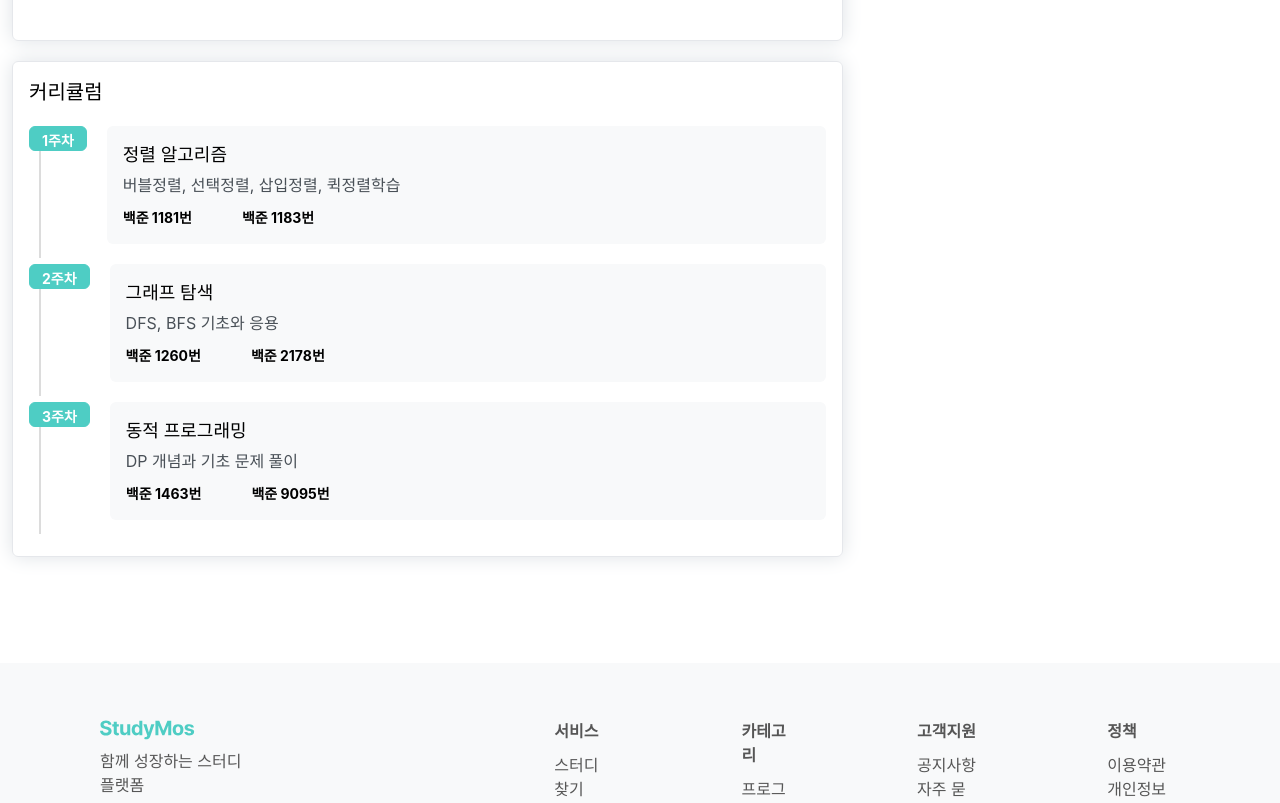
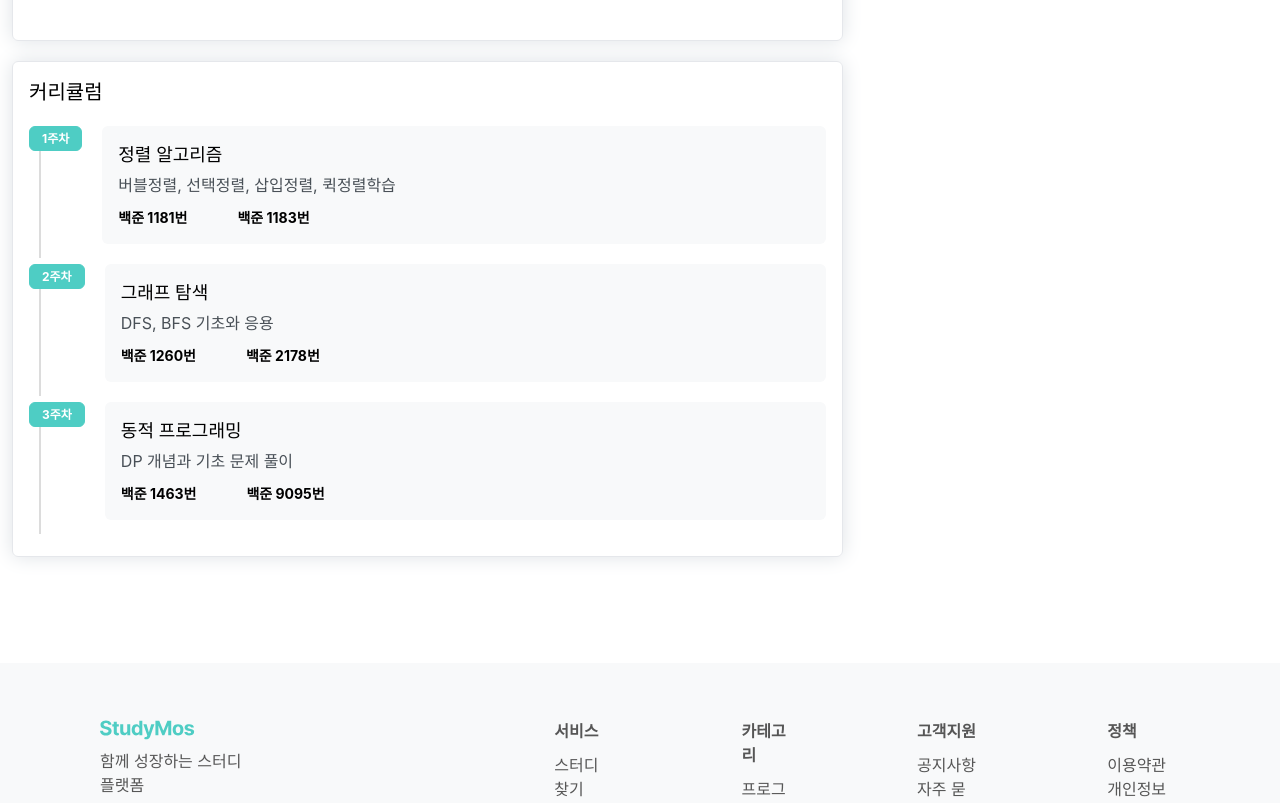
Before and after one commit to project-mos/frontend, a Next.js app: page /studies/1 in a window 1280 px wide. Shown: the part 840-1643 px from the top of the page. Built offline with nearby package versions, Linux system fonts and the light colour scheme.

Commit message:
💄 [Design]: Html 태그 및 Css 수정

```diff
--- a/src/app/studies/[id]/page.tsx
+++ b/src/app/studies/[id]/page.tsx
@@ -1,4 +1,3 @@
-import Grid from "@/components/atoms/Grid";
 import ShareCard from "@/features/studies-detail/components/ShareCard";
 import StudyLeaderCard from "@/features/studies-detail/components/StudyLeaderCard";
 import { MockStudiesApiResult } from "@/app/mock/api/studies";
@@ -10,10 +9,10 @@ const page = () => {
   return (
     <>
       <StudyDescriptionCard data={MockStudiesApiResult} />
-      <Grid className="col-span-4 flex flex-col gap-5">
+      <div className="col-span-4 flex flex-col gap-5">
         <StudyLeaderCard />
         <ShareCard />
-      </Grid>
+      </div>
       <StudyCurriculumCard />
     </>
   );
--- a/src/components/molecules/Curriculum.tsx
+++ b/src/components/molecules/Curriculum.tsx
@@ -15,7 +15,7 @@ const Curriculum = ({ data }: CurriculumProps) => {
           <div className="flex gap-[20px]" key={curriculum.step}>
             <div>
               <Tag.Main className="flex flex-col text-nowrap">
-                <Typography.P3 className="text-[14px] font-bold pt-[1px]">
+                <Typography.P3 className="font-bold pt-[1px]">
                   {curriculum.step}
                 </Typography.P3>
               </Tag.Main>
```
